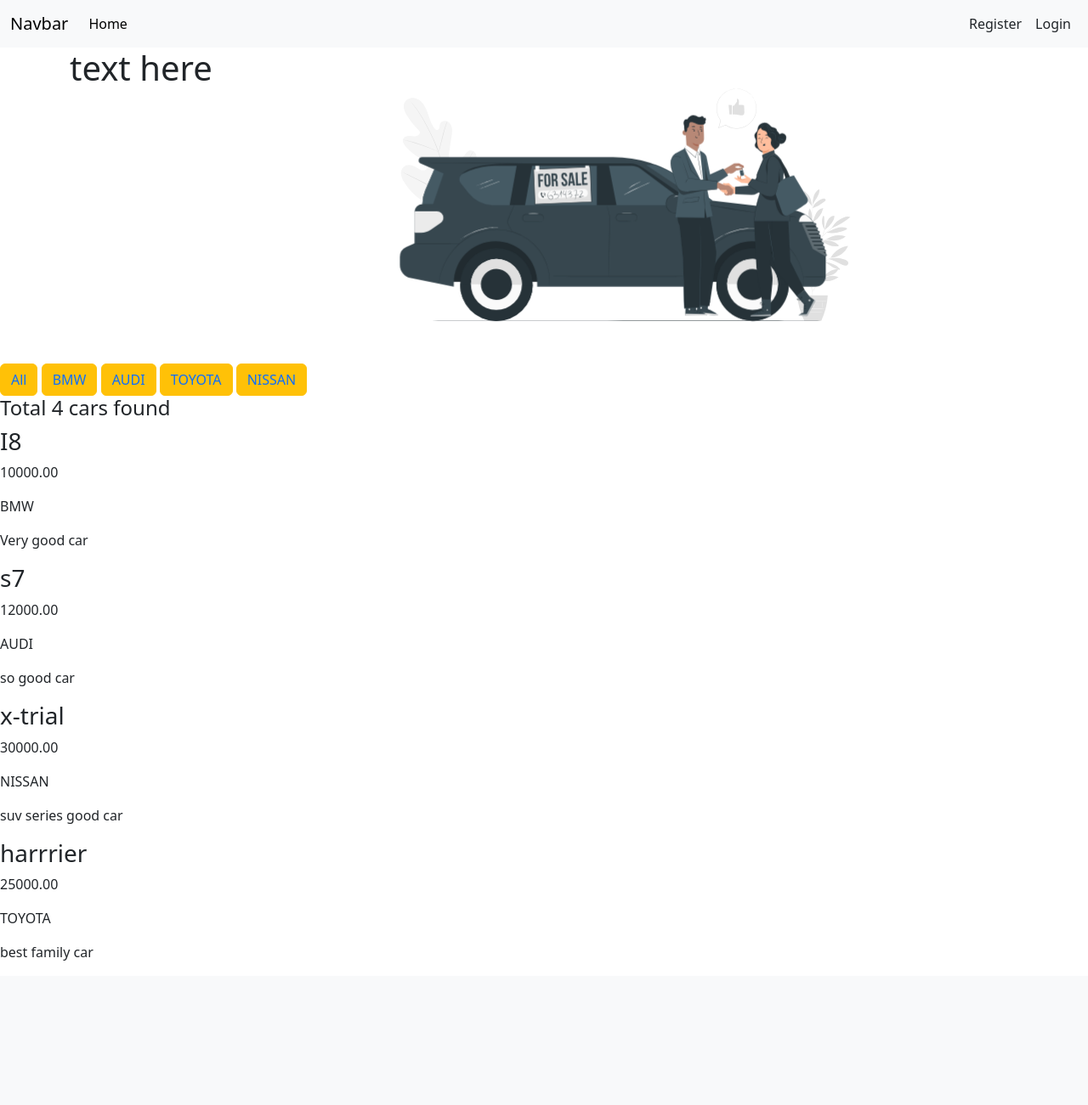
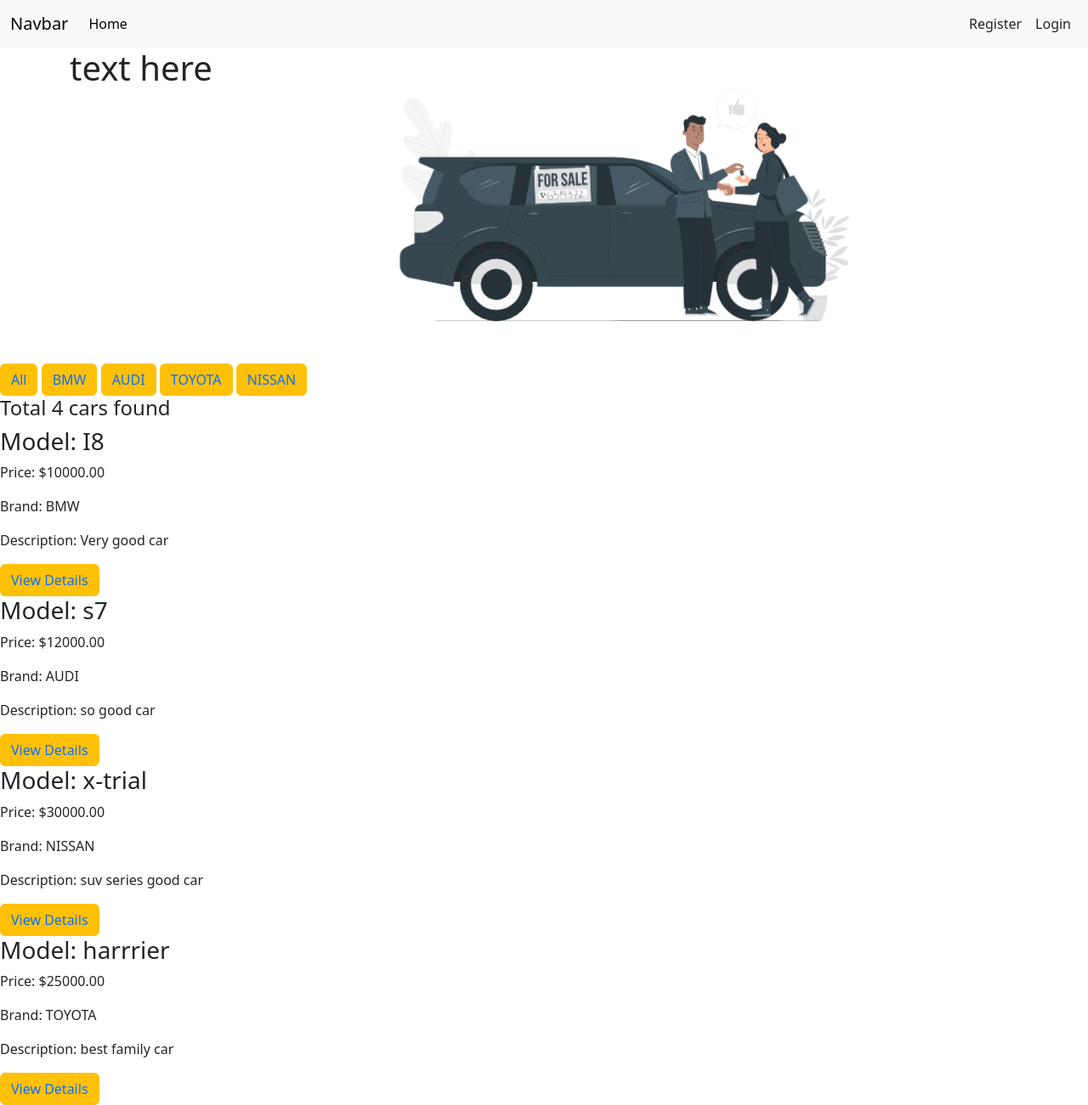
Before and after one commit to shufolislam1/assignment-5-library-management, a Django app: page / in a window 1280 px wide. Shown: the whole page at 85% size. Before the commit the page ends 1131 px from the top, so only its background shows below. Run offline with Django 4.2, Linux system fonts and the light colour scheme; data comes from the database, SQL or seed files in the repository; both versions use the stored data as it was after the commit.

Commit message:
details page done

```diff
--- a/first_app/urls.py
+++ b/first_app/urls.py
@@ -8,4 +8,5 @@
     path('', views.home, name='home'),
     path('brand/<slug:brand_slug>/', views.home, name='brand'),
     path('all_cars/', views.all_cars, name='all_cars'),
+    path('details/<int:pk>/', views.carDetails.as_view(), name='carDetails')
 ]
--- a/first_app/views.py
+++ b/first_app/views.py
@@ -4,6 +4,7 @@
 from django.contrib.auth import authenticate, login, logout
 from django.contrib import messages
 from .models import Brand, Car
+from django.views.generic import DetailView
 
 # Create your views here.
 def register(request):
@@ -56,3 +57,7 @@
     brands = Brand.objects.all()
 
     return render(request, 'home.html', {'brands': brands, 'cars': cars})
+
+class carDetails(DetailView):
+    model = Car
+    template_name = 'car_details.html'
--- a/templates/home.html
+++ b/templates/home.html
@@ -21,11 +21,11 @@
 {% for car in cars %}
     <div>
         {% comment %} <img src="{{ car.image.url }}" alt="{{ car.name }}" style="max-width: 100px;"> {% endcomment %}
-        <h3>{{ car.name }}</h3>
-        <p>{{ car.price }}</p>
-        <p>{{ car.brand.name }}</p>
-        <p>{{car.description}}</p>
-        {% comment %} <a href="{% url 'car_details' car.id %}">View Details</a> {% endcomment %}
+        <h3>Model: {{ car.name }}</h3>
+        <p>Price: ${{ car.price }}</p>
+        <p>Brand: {{ car.brand.name }}</p>
+        <p>Description: {{car.description}}</p>
+        <button type="button" class="btn btn-warning"><a href="{% url 'carDetails' car.id %}" style="text-decoration: none;">View Details</a></button>
     </div>
 {% endfor %}
 
```
Also changed, not shown: first_app/templates/car_details.html (added, +7 -0 lines), db.sqlite3.
